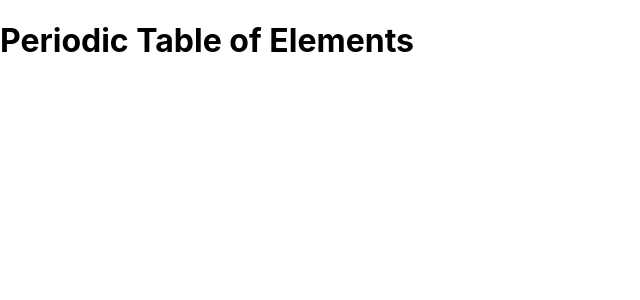
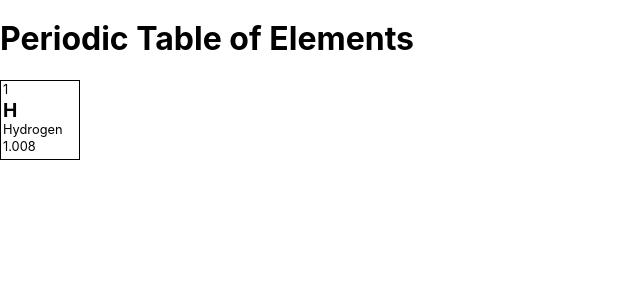
Before and after one commit to nbrown0000/periodictable, a React (Create React App) app: page / in a window 1280 px wide. Shown: the top 300 px of the page, without its empty margins (0-640 px from the left). Built offline with nearby package versions, Linux system fonts and the light colour scheme.

Commit message:
added Element and Table elements

```diff
--- a/package.json
+++ b/package.json
@@ -5,7 +5,8 @@
   "dependencies": {
     "react": "^16.8.6",
     "react-dom": "^16.8.6",
-    "react-scripts": "3.0.1"
+    "react-scripts": "3.0.1",
+    "tachyons": "^4.11.1"
   },
   "scripts": {
     "start": "react-scripts start",
--- a/src/App.js
+++ b/src/App.js
@@ -1,12 +1,14 @@
 import React from 'react';
 import logo from './logo.svg';
 import './App.css';
+import PeriodicTable from './PeriodicTable';
+import 'tachyons';
 
 function App() {
   return (
     <div>
       <h1>Periodic Table of Elements</h1>
-      {/* <PeriodicTable/> */}
+      <PeriodicTable/>
     </div>
   );
 }
--- /dev/null
+++ b/src/Element.css
@@ -0,0 +1,14 @@
+html {
+  box-sizing: border-box;
+}
+
+.element {
+  width: 80px;
+  height: 80px;
+  border: 1px solid black;
+  font-size: 0.8em;
+}
+
+.element > * {
+  margin: 2px;
+}
--- /dev/null
+++ b/src/Element.js
@@ -0,0 +1,22 @@
+import React from 'react';
+import './Element.css'
+
+const Element = () => {
+  const hydrogen = {
+    atomic_number: 1,
+    symbol: 'H',
+    name: 'Hydrogen',
+    atomic_mass: 1.008
+  }
+
+  return (
+    <div className='element'>
+      <p>{hydrogen.atomic_number}</p>
+      <h2>{hydrogen.symbol}</h2>
+      <p>{hydrogen.name}</p>
+      <p>{hydrogen.atomic_mass}</p>
+    </div>
+  )
+}
+
+export default Element;
--- /dev/null
+++ b/src/PeriodicTable.js
@@ -0,0 +1,12 @@
+import React from 'react';
+import Element from './Element';
+
+const PeriodicTable = () => {
+  return (
+    <div>
+      <Element/>
+    </div>
+  )
+}
+
+export default PeriodicTable;
```
Also changed, not shown: 1 other file (tests, documents, lock files or other folders).
